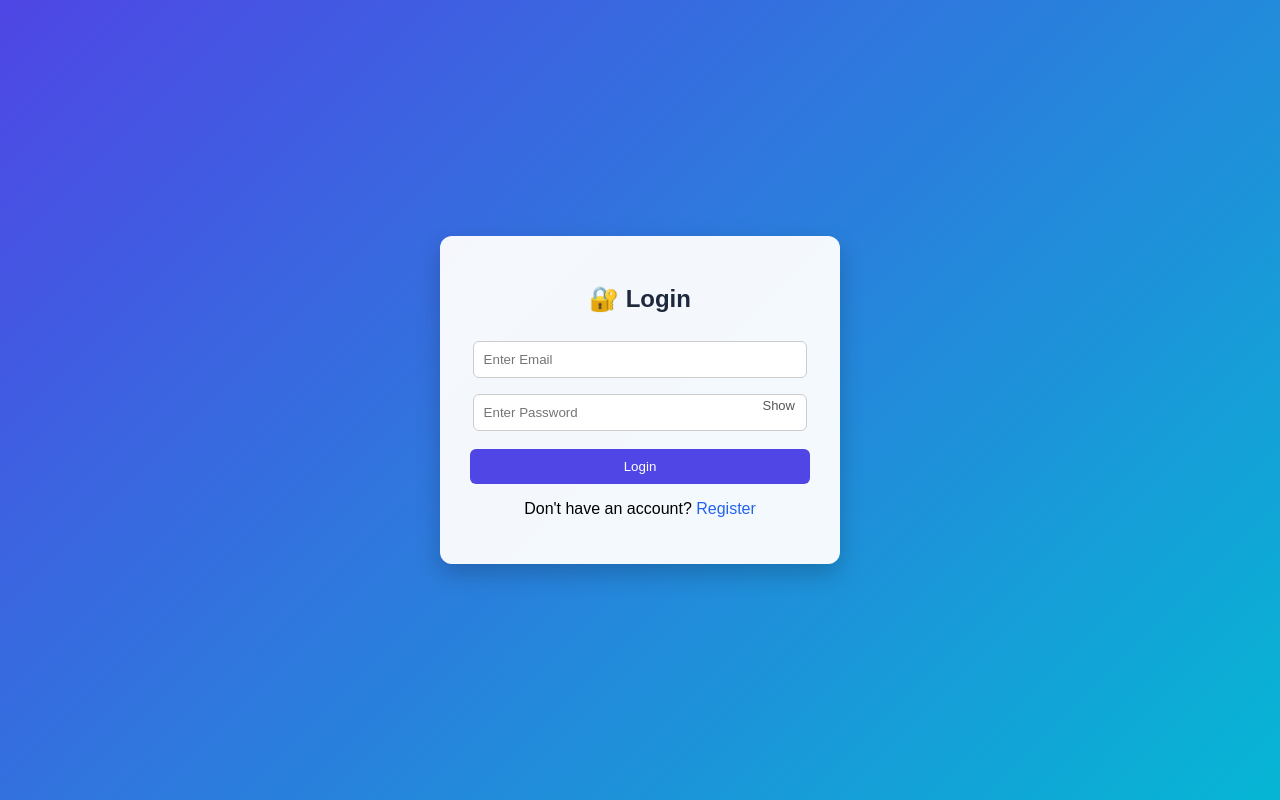
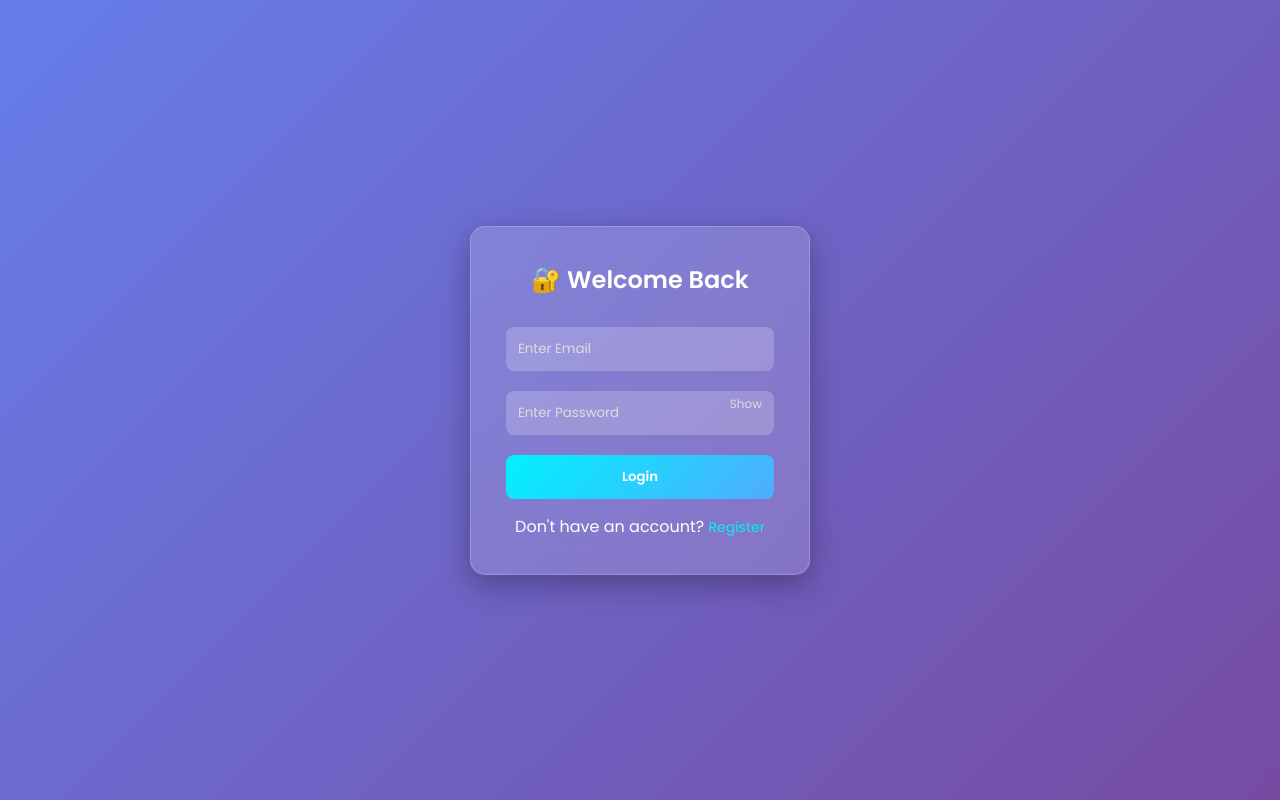
Before and after one commit to Yuvarajt005/student-task-management-system, a Flask app: page / in a window 1280 px wide. Run offline with Flask 3, Linux system fonts and the light colour scheme.

Commit message:
Update login.html

```diff
--- a/templates/login.html
+++ b/templates/login.html
@@ -3,37 +3,56 @@
 <head>
     <title>Student Task System - Login</title>
 
+    <!-- Google Font -->
+    <link href="https://fonts.googleapis.com/css2?family=Poppins:wght@300;400;600&display=swap" rel="stylesheet">
+
     <style>
+        * {
+            margin: 0;
+            padding: 0;
+            box-sizing: border-box;
+            font-family: 'Poppins', sans-serif;
+        }
+
         body {
-            font-family: Arial;
-            background: linear-gradient(135deg, #4f46e5, #06b6d4);
+            height: 100vh;
             display: flex;
             justify-content: center;
             align-items: center;
-            height: 100vh;
-            margin: 0;
+            background: linear-gradient(135deg, #667eea, #764ba2);
         }
 
+        /* Glass Card */
         .login-box {
-            background: rgba(255,255,255,0.95);
-            padding: 30px;
+            background: rgba(255, 255, 255, 0.15);
+            backdrop-filter: blur(15px);
+            border: 1px solid rgba(255,255,255,0.2);
+            padding: 35px;
             width: 340px;
-            border-radius: 12px;
-            box-shadow: 0 10px 25px rgba(0,0,0,0.2);
+            border-radius: 15px;
+            box-shadow: 0 10px 30px rgba(0,0,0,0.3);
             text-align: center;
+            color: white;
         }
 
         h2 {
             margin-bottom: 20px;
-            color: #1e293b;
+            font-weight: 600;
         }
 
         input {
-            width: 92%;
-            padding: 10px;
-            margin: 8px 0;
-            border: 1px solid #ccc;
-            border-radius: 6px;
+            width: 100%;
+            padding: 12px;
+            margin: 10px 0;
+            border-radius: 8px;
+            border: none;
+            outline: none;
+            background: rgba(255,255,255,0.2);
+            color: white;
+        }
+
+        input::placeholder {
+            color: #ddd;
         }
 
         .password-box {
@@ -42,39 +61,47 @@
 
         .toggle {
             position: absolute;
-            right: 15px;
-            top: 12px;
+            right: 12px;
+            top: 14px;
             cursor: pointer;
-            font-size: 13px;
-            color: #555;
+            font-size: 12px;
+            color: #ddd;
         }
 
         button {
             width: 100%;
-            padding: 10px;
-            background: #4f46e5;
+            padding: 12px;
+            margin-top: 10px;
+            border: none;
+            border-radius: 8px;
+            background: linear-gradient(135deg, #00f2fe, #4facfe);
             color: white;
-            border: none;
-            border-radius: 6px;
+            font-weight: bold;
             cursor: pointer;
-            margin-top: 10px;
+            transition: 0.3s;
         }
 
         button:hover {
-            background: #4338ca;
+            transform: scale(1.05);
         }
 
         .msg {
             margin-top: 12px;
-            font-weight: bold;
+            font-size: 14px;
+            font-weight: 500;
         }
 
-        .error { color: red; }
-        .success { color: green; }
+        .error { color: #ff6b6b; }
+        .success { color: #00ffcc; }
 
         a {
+            color: #00f2fe;
             text-decoration: none;
-            color: #2563eb;
+            font-size: 14px;
+        }
+
+        a:hover {
+            text-decoration: underline;
         }
     </style>
 </head>
@@ -82,7 +109,7 @@
 <body>
 
 <div class="login-box">
-    <h2>🔐 Login</h2>
+    <h2>🔐 Welcome Back</h2>
 
     <input type="email" id="email" placeholder="Enter Email">
 
@@ -95,7 +122,9 @@
 
     <div id="msg" class="msg"></div>
 
-    <p>Don't have an account? <a href="/register_page">Register</a></p>
+    <p style="margin-top:15px;">
+        Don't have an account? <a href="/register_page">Register</a>
+    </p>
 </div>
 
 <script>
@@ -110,7 +139,6 @@ function login() {
     let msg = document.getElementById('msg');
     let btn = document.getElementById('loginBtn');
 
-    // validation
     if (!email || !password) {
         msg.innerText = "Please fill all fields";
         msg.className = "msg error";
@@ -120,7 +148,7 @@ function login() {
     btn.innerText = "Logging in...";
     btn.disabled = true;
 
-    fetch('/login', {
+    fetch('/login', {   // ✅ FIXED (no localhost issue)
         method: 'POST',
         headers: { 'Content-Type': 'application/json' },
         body: JSON.stringify({ email, password })
```
